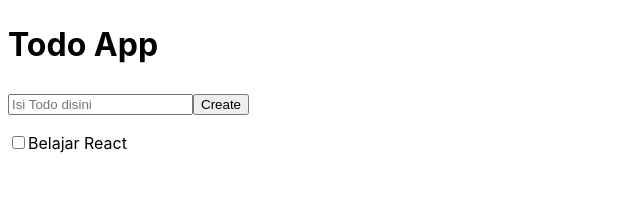
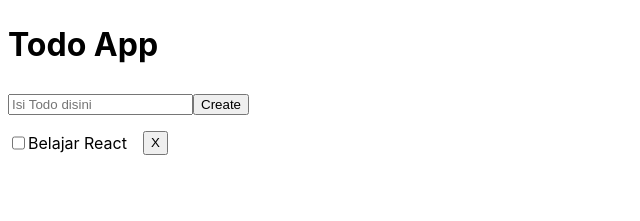
Before and after one commit to salsabiladcy/tech-talk, a React (Vite) app: page / in a window 1280 px wide. Shown: the top 221 px of the page, without its empty margins (0-640 px from the left). Built offline with nearby package versions, Linux system fonts and the light colour scheme.

Commit message:
create delete button

```diff
--- a/src/App.css
+++ b/src/App.css
@@ -1,3 +1,4 @@
 .todo-item{
     list-style: none;
+    display: flex;
 }
--- a/src/App.jsx
+++ b/src/App.jsx
@@ -63,6 +63,7 @@ function completeTodo(targetTodoId){
           <p style={{ color:"red"}}>{error}</p>
          ) : null
       }
+
       <ul>
         {
           Todos.map((todo) => (
@@ -73,7 +74,8 @@ function completeTodo(targetTodoId){
             }}>
               <input type="checkbox"
               onChange={()=>completeTodo(todo.id)}/>
-                {todo.title} </li>
+              <p>{todo.title}</p>
+              <button style={{marginLeft:'16px'}}>X</button> </li>
           ))
         }
       </ul>
--- a/src/index.css
+++ b/src/index.css
@@ -9,6 +9,11 @@
   -moz-osx-font-smoothing: grayscale;
   -webkit-text-size-adjust: 100%;
 }
-ul{
+ul {
   padding-inline-start: 0%;
 }
+
+p {
+  margin-block-start: 0em;
+  margin-block-end: 0em;
+}
```
